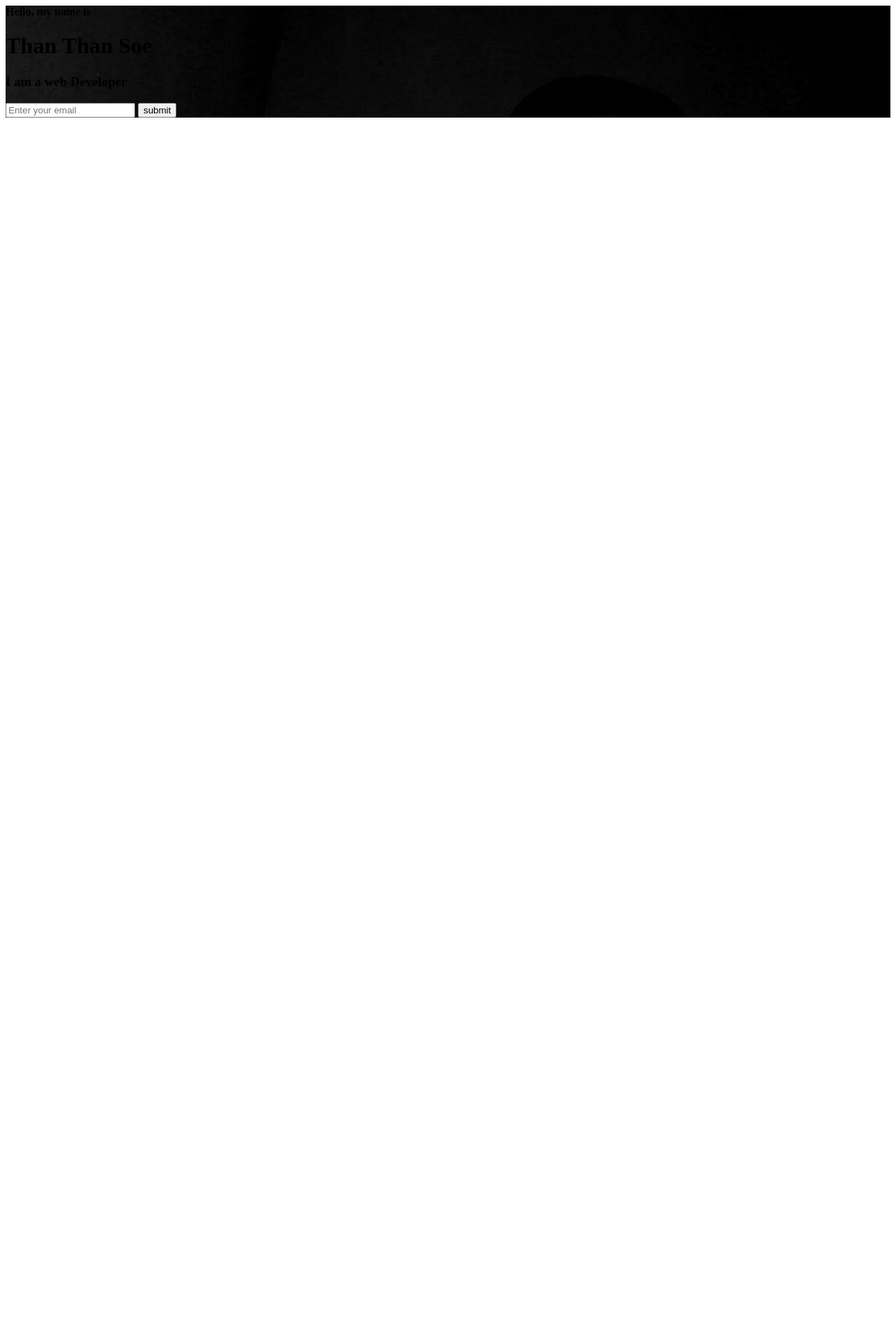
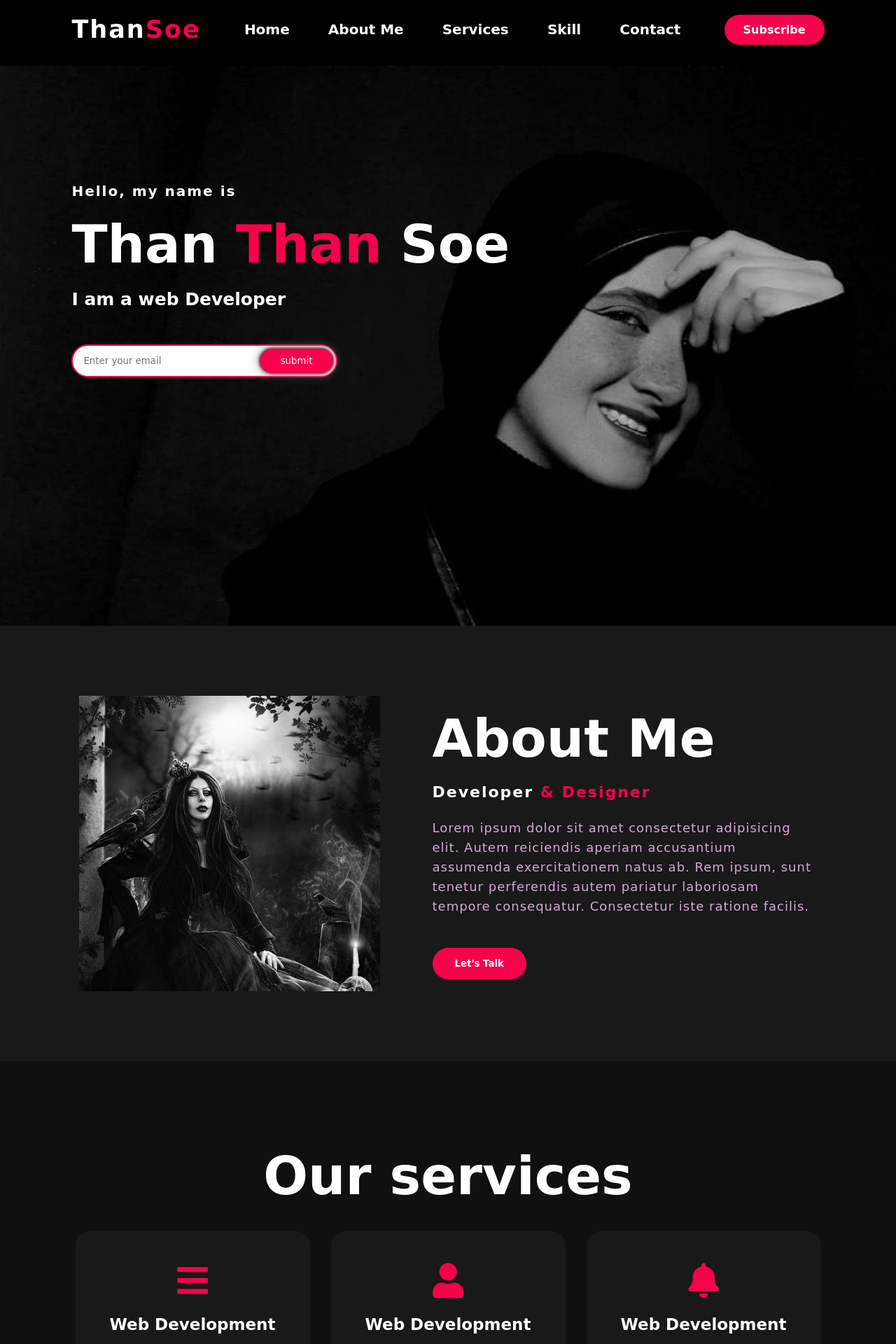
Before and after one commit to thansoe-2000/personal_blog, a Django app: template myapp/templates/pages/hero.html in a window 1280 px wide. Shown: the top 1920 px of the page at 70% size. Before the commit the page ends 168 px from the top, so only its background shows below. Run offline with Django 4.2, Linux system fonts and the light colour scheme; the template is opened without the code that fills it, so the values that code supplies are empty; some libraries are stand-ins or nearby versions.

Commit message:
file replace

```diff
--- a/myapp/templates/pages/about.html
+++ b/myapp/templates/pages/about.html
@@ -1,3 +1,5 @@
+{% extends "pages/main.html" %}
+{% block content %}
 {% load static %}
 <!-- About section -->
         <section class="about">
@@ -12,3 +14,4 @@
             </div>
         </section>
 <!-- end about section -->
+{% endblock content %}
--- a/myapp/templates/pages/contact.html
+++ b/myapp/templates/pages/contact.html
@@ -1,6 +1,9 @@
+{% extends "pages/main.html" %}
+{% block content %}
 <!-- Contact me -->
 <div class="contact">
     <p>Let Me Get You A Beautiful Website.</p>
     <a href="#" class="button-two">Hire Me</a>
 </div>
 <!-- end contact -->
+{% endblock content %}
--- a/myapp/templates/pages/hero.html
+++ b/myapp/templates/pages/hero.html
@@ -1,4 +1,7 @@
+{% extends "pages/main.html" %}
 {% load static %}
+
+{% block content %}
 <!-- Hero section -->
 <div class="hero" style="background-image: url({% static 'image/background.jpg' %});">
 
@@ -19,3 +22,75 @@
 
 </div>
 <!-- end hero section -->
+
+
+<!-- About section -->
+<section class="about">
+    <div class="main">
+        <img src="{% static  'image/about1.jpg' %}" alt="">
+        <div class="about-text">
+            <h2>About Me</h2>
+            <h5>Developer <span> & Designer </span></h5>
+            <p>Lorem ipsum dolor sit amet consectetur adipisicing elit. Autem reiciendis aperiam accusantium assumenda exercitationem natus ab. Rem ipsum, sunt tenetur perferendis autem pariatur laboriosam tempore consequatur. Consectetur iste ratione facilis.</p>
+            <button type="button">Let's Talk</button>
+        </div>
+    </div>
+</section>
+<!-- end about section -->
+
+
+<!-- services -->
+<div class="service">
+    <div class="title">
+        <h2>Our services</h2>
+    </div>
+
+    <div class="box">
+        <div class="card">
+            <i class="fas fa-bars"></i>
+            <h5>Web Development</h5>
+            <div class="pra">
+                <p>Lorem, ipsum dolor sit amet consectetur adipisicing elit. Ipsa architecto ratione, itaque nisi pariatur voluptatibus blanditiis? </p>
+
+                <p style="text-align: center;">
+                    <a href="#" class="button">Read More</a>
+                </p>
+            </div>
+        </div>
+
+        <div class="card">
+            <i class="fas fa-user"></i>
+            <h5>Web Development</h5>
+            <div class="pra">
+                <p>Lorem, ipsum dolor sit amet consectetur adipisicing elit. Ipsa architecto ratione, itaque nisi pariatur voluptatibus blanditiis? </p>
+
+                <p style="text-align: center;">
+                    <a href="#" class="button">Read More</a>
+                </p>
+            </div>
+        </div>
+
+        <div class="card">
+            <i class="fas fa-bell"></i>
+            <h5>Web Development</h5>
+            <div class="pra">
+                <p>Lorem, ipsum dolor sit amet consectetur adipisicing elit. Ipsa architecto ratione, itaque nisi pariatur voluptatibus blanditiis? </p>
+
+                <p style="text-align: center;">
+                    <a href="#" class="button">Read More</a>
+                </p>
+            </div>
+        </div>
+    </div>
+
+</div>
+<!-- end services -->
+
+<!-- Contact me -->
+<div class="contact">
+    <p>Let Me Get You A Beautiful Website.</p>
+    <a href="#" class="button-two">Hire Me</a>
+</div>
+<!-- end contact -->
+
+{% endblock content %}
--- a/myapp/templates/pages/main.html
+++ b/myapp/templates/pages/main.html
@@ -21,9 +21,9 @@
 
             <h2 class="logo">Than<span>Soe</span></h2>
             <ul>
-                <li><a href="#">Home</a></li>
-                <li><a href="#">About Me</a></li>
-                <li><a href="#">Services</a></li>
+                <li><a href="{% url 'heropage' %}">Home</a></li>
+                <li><a href="{% url 'aboutpage' %}">About Me</a></li>
+                <li><a href="{% url 'servicepage' %}">Services</a></li>
                 <li><a href="#">Skill</a></li>
                 <li><a href="#">Contact</a></li>
             </ul>
@@ -31,27 +31,17 @@
         </nav>
     <!-- end navbar -->
 
+    {% block content %}
 
-
-        <!-- Hero section -->
-        {% include "pages/hero.html" %}
-        <!-- end hero section -->
-
-
-        <!-- About section -->
-        {% include "pages/about.html" %}
-        <!-- end about section -->
+    {% endblock content %}
 
 
 
-        <!-- services -->
-        {% include "pages/services.html" %}
-        <!-- end services -->
 
 
-        <!-- Contact me -->
-        {% include "pages/contact.html" %}
-        <!-- end contact -->
+
+
+
 
 
         <!-- start footer html -->
--- a/myapp/templates/pages/services.html
+++ b/myapp/templates/pages/services.html
@@ -1,3 +1,5 @@
+ {% extends "pages/main.html" %}
+ {% block content %}
  <!-- services -->
         <div class="service">
             <div class="title">
@@ -43,4 +45,5 @@
             </div>
 
         </div>
-        <!-- end services -->
+<!-- end services -->
+{% endblock content %}
--- a/myapp/urls.py
+++ b/myapp/urls.py
@@ -3,4 +3,7 @@ from . import views
 
 urlpatterns = [
     path('', views.main, name='main_page'),
+    path('hero/', views.hero, name='heropage'),
+    path('about/', views.about, name='aboutpage'),
+    path('service/', views.service, name='servicepage'),
 ]
```
Also changed, not shown: myapp/views.py (+9 -0 lines). Lines whose indentation alone changed are shown as unchanged.
